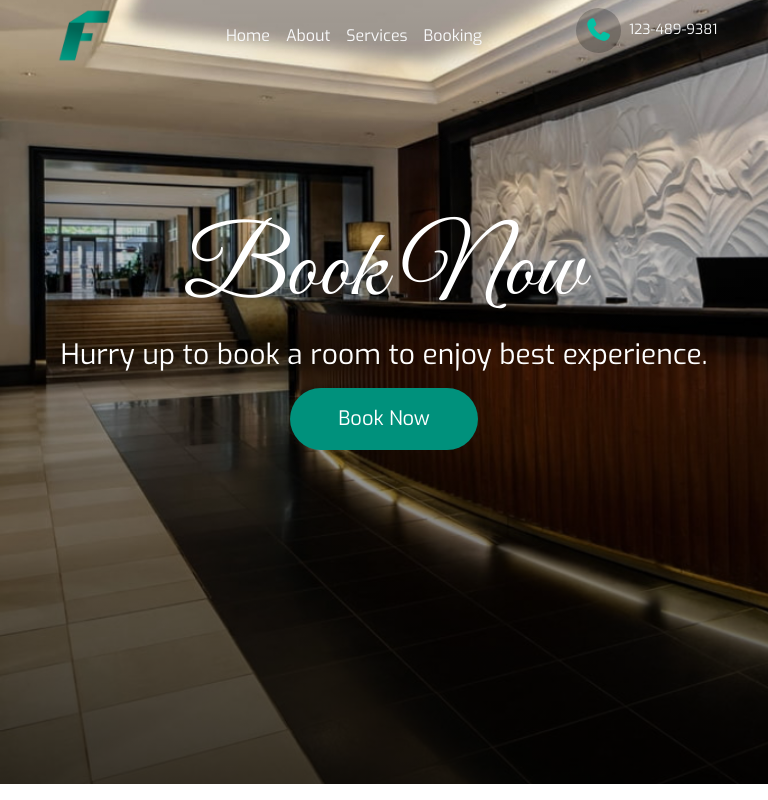
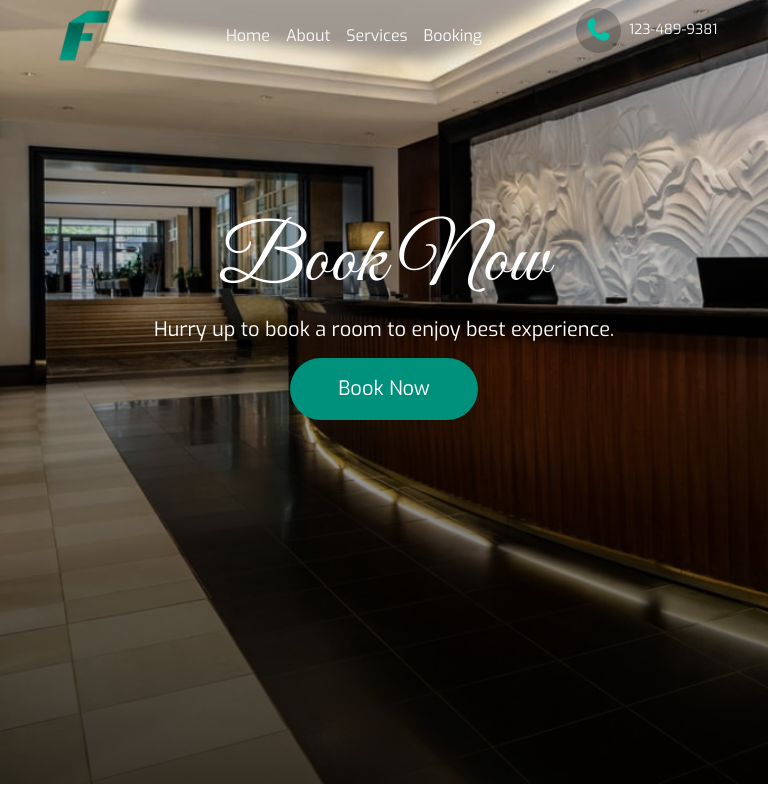
Before and after one commit to abdullahmug2332/Frontic-Hotel, a React (Create React App) app: page /booking in a window 768 px wide. Shown: the top 800 px of the page. Built offline with nearby package versions, Linux system fonts and the light colour scheme.

Commit message:
first commit

```diff
--- a/src/About.js
+++ b/src/About.js
@@ -21,7 +21,7 @@ export default function About() {
                 <div className="container-fluid">
                     <div className="row ">
                         <div className="col-md-6">
-                            <img className='aboutimg' src={mainpic} alt=""/>
+                            <img className='aboutimg mb-5' src={mainpic} alt=""/>
                         </div>
                         <div className="col-md-6 afc">
                             <h1 className='af '>About Frontic</h1>
--- a/src/Home.js
+++ b/src/Home.js
@@ -16,14 +16,14 @@ export default function Home() {
                     <div className="homesub container text-center ">
                         <h1 className='frontic'>Frontic</h1>
                         <h2 className='once'> Once a year go someplace you've never been before.</h2>
-                        <NavLink to="/about" className='btn btn-primary btn-lg mt-2 py-3 px-5 rounded-5 '>Book Now</NavLink>
+                        <NavLink to="/about" className='btn btn-primary btn-md btn-md-lg mt-2 py-2 py-md-3 px-4 px-md-5 rounded-5 '>Book Now</NavLink>
                     </div>
                 </div>
             </div>
             <div className="home2">
                 <div className="container ">
                     <h1 className='blogposts'>Blog Posts</h1>
-                    <div className="row d-flex ms-1 ms-lg-0 justify-content-center flex-row align-items-center">
+                    <div className="row d-flex ms-0 ms-lg-0 justify-content-center flex-row align-items-center">
                         <div className="col-md-4  d-flex justify-content-center mb-5">
                             <div className="card border-0 shadow-lg">
                                 <img src={blog1} className="card-img-top" alt="..." />
--- a/src/stylesheets/about.css
+++ b/src/stylesheets/about.css
@@ -70,7 +70,7 @@ background-attachment: fixed;
 @media only screen and (min-width: 768px) and (max-width: 991.98px) {
     .frontic{
         font-family: 'Great Vibes', cursive;
-        font-size: 80px;
+        font-size: 70px;
     }
     .main{
         background-position:  center;
--- a/src/stylesheets/home.css
+++ b/src/stylesheets/home.css
@@ -3,7 +3,7 @@
 }
 .frontic{
     font-family: 'Great Vibes', cursive;
-    font-size: 97px;
+    font-size: 27px;
     color: white;
 }
 .once{
@@ -62,7 +62,7 @@ color: #03aa91;
 @media only screen and (min-width: 768px) and (max-width: 991.98px) {
     .frontic{
         font-family: 'Great Vibes', cursive;
-        font-size: 80px;
+        font-size: 70px;
     }
     .main{
         background-position:  center;
@@ -78,7 +78,7 @@ color: #03aa91;
 @media only screen and (min-width: 576px) and (max-width: 767.98px) {
     .frontic{
         font-family: 'Great Vibes', cursive;
-        font-size: 60px;
+        font-size: 50px;
     }
 
     .main{
@@ -93,7 +93,7 @@ color: #03aa91;
 @media only screen and (max-width: 575.98px) {
     .frontic{
         font-family: 'Great Vibes', cursive;
-        font-size: 50px;
+        font-size: 40px;
     }
 
     .main{
--- a/src/stylesheets/services.css
+++ b/src/stylesheets/services.css
@@ -49,3 +49,41 @@ background-attachment: fixed;
     transform: scale(1.01);
     cursor: pointer;
 }
+/* Extra large devices (large desktops) */
+@media only screen and (min-width: 1200px) {
+
+}
+
+/* Large devices (desktops) */
+@media only screen and (min-width: 992px) and (max-width: 1199.98px) {
+
+}
+
+/* Medium devices (desktops) */
+@media only screen and (min-width: 768px) and (max-width: 991.98px) {
+    .frontic{
+        font-size: 80px;
+    }
+    .once{
+        font-size: 20px;
+    }
+}
+/* Small devices (tablets) */
+@media only screen and (min-width: 576px) and (max-width: 767.98px) {
+    .frontic{
+        font-size: 65px;
+    }
+    .once{
+        font-size: 18px;
+    }
+}
+
+/* Extra small devices (phones) */
+@media only screen and (max-width: 575.98px) {
+    .frontic{
+        font-size: 50px;
+    }
+    .once{
+        font-size: 15px;
+    }
+}
```
